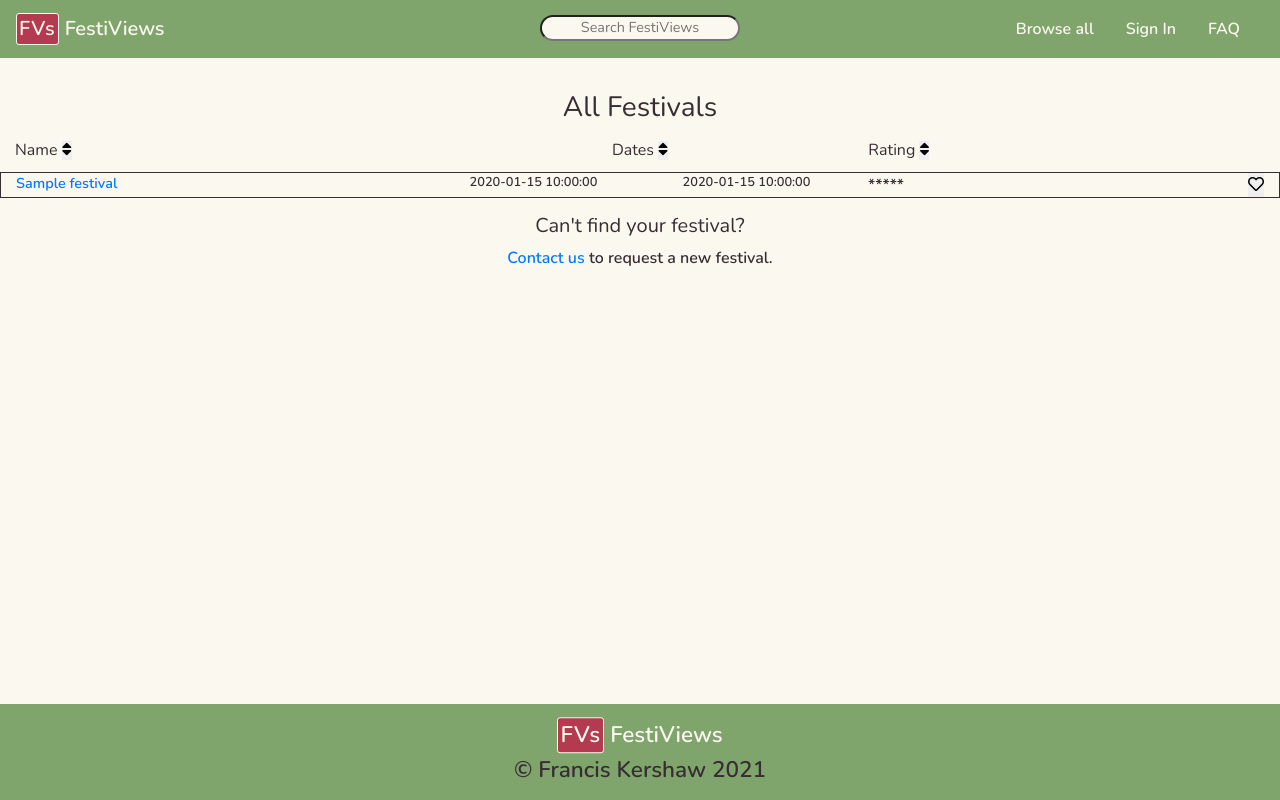
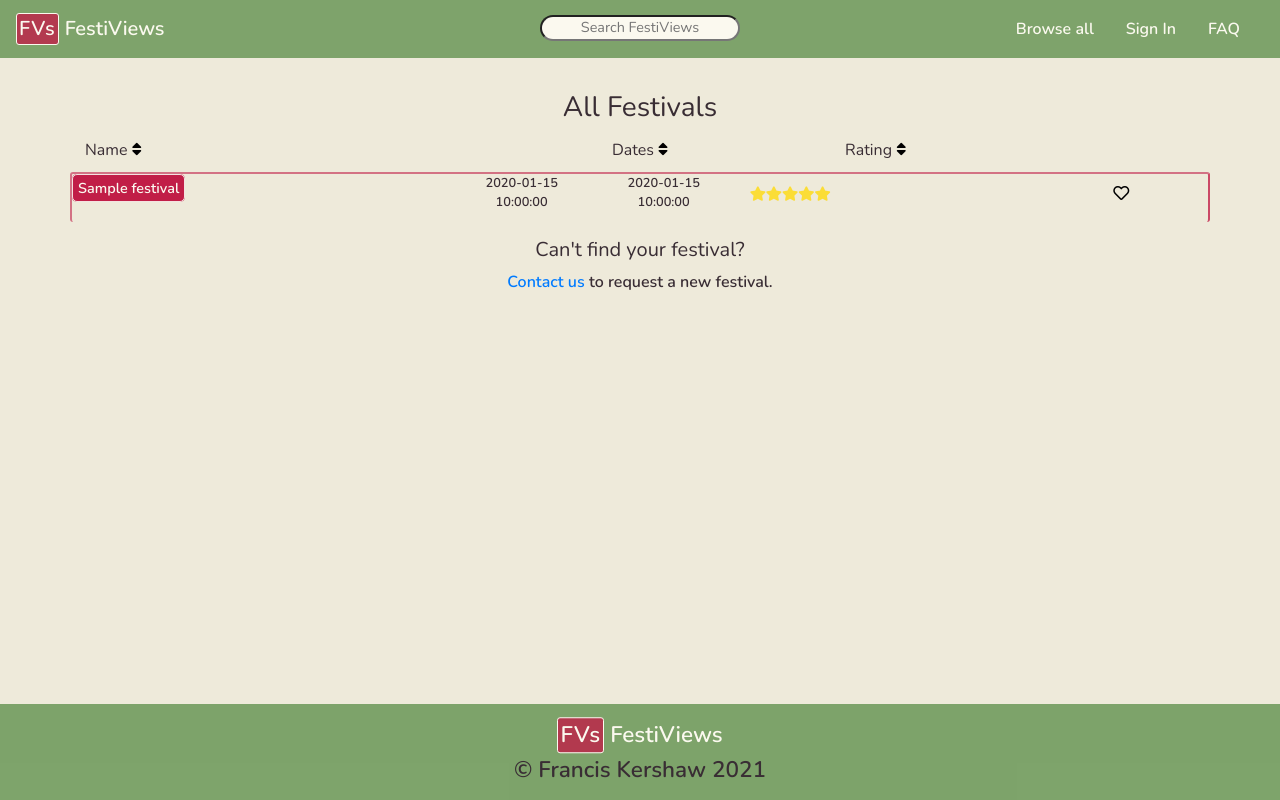
Before and after one commit to franciskershaw/festiviews, a Flask app: page /browse in a window 1280 px wide. Run offline with Flask 2, Linux system fonts and the light colour scheme; a database or web service that is not in the repository returns one stand-in record (values such as "Sample title"); some libraries are stand-ins or nearby versions.

Commit message:
style buttons and add icons to browse.html

```diff
--- a/static/css/style.css
+++ b/static/css/style.css
@@ -8,7 +8,7 @@
 }
 
 body {
-    background-color: #fbf9ef;
+    background-color: #eeeada;
     color: #392d34;
     font-family: 'Nunito', sans-serif;
     font-weight: 600;
@@ -270,7 +270,7 @@ span.year, span.rating, span.location, span.nightlife, span.lineup, span.campsit
 }
 
 .add-fest-btn {
-    background-color: #c11e47c9;
+    background-color: #c11e47;
     color: #fbf9ef;
     font-size: 100%;
     border-radius: 5px;
@@ -279,11 +279,17 @@ span.year, span.rating, span.location, span.nightlife, span.lineup, span.campsit
 }
 
 .browse-row {
-    border: 1px solid;
+    border-top: 2px solid #c11e4796;
+    border-left: 2px solid #c11e4796;
+    border-right: 2px solid #c11e47c9;
+    border-radius: 3px;
+    background-color: #eeeada;
+    height: 50px;
 }
 
 .browse-fest-name {
     font-size: 90%;
+    margin-top: 4px;
 }
 
 .browse-dates {
@@ -292,6 +298,12 @@ span.year, span.rating, span.location, span.nightlife, span.lineup, span.campsit
 
 button.browse-icon {
     border: none;
+    background: none;
+}
+
+i.fas.fa-star {
+    font-size: 90%;
+    color: rgba(255, 217, 0, 0.753);
 }
 
 /* Media queries */
--- a/templates/browse.html
+++ b/templates/browse.html
@@ -1,7 +1,7 @@
 {% extends "base.html" %}
 {% block content %}
 
-<section class="container-fluid favourites page-container text-start">
+<section class="container favourites page-container text-start">
     <div class="row pb-2">
         <div class="col-2"></div>
         <div class="col-8">
@@ -27,10 +27,10 @@
     <section class="festivals-list mb-3">
     {% for festival in festivals %}
     <div class="row browse-row">
-        <div class="col-4 browse-fest-name">
-            <a href="{{ url_for('view_festival', festival_id=festival._id) }}">{{ festival.name }}</a>
+        <div class="col-4 pl-0 browse-fest-name">
+            <a class="add-fest-btn" href="{{ url_for('view_festival', festival_id=festival._id) }}">{{ festival.name }}</a>
         </div>
-        <div class="col-4">
+        <div class="col-3">
             <div class="row text-center browse-dates">
                 <div class="col-12 col-sm-6">
                     {{ festival.start_date }}
@@ -40,10 +40,10 @@
                 </div>
             </div>
         </div>
-        <div class="col-2">
-            *****
+        <div class="col-4 pl-8 pr-0 pt-2">
+            <i class="fas fa-star"></i><i class="fas fa-star"></i><i class="fas fa-star"></i><i class="fas fa-star"></i><i class="fas fa-star"></i>
         </div>
-        <div class="col-2 text-end">
+        <div class="col-1 p-0 pt-2">
             <button class="browse-icon"><i class="far fa-heart"></i></button>
         </div>
     </div>
```
